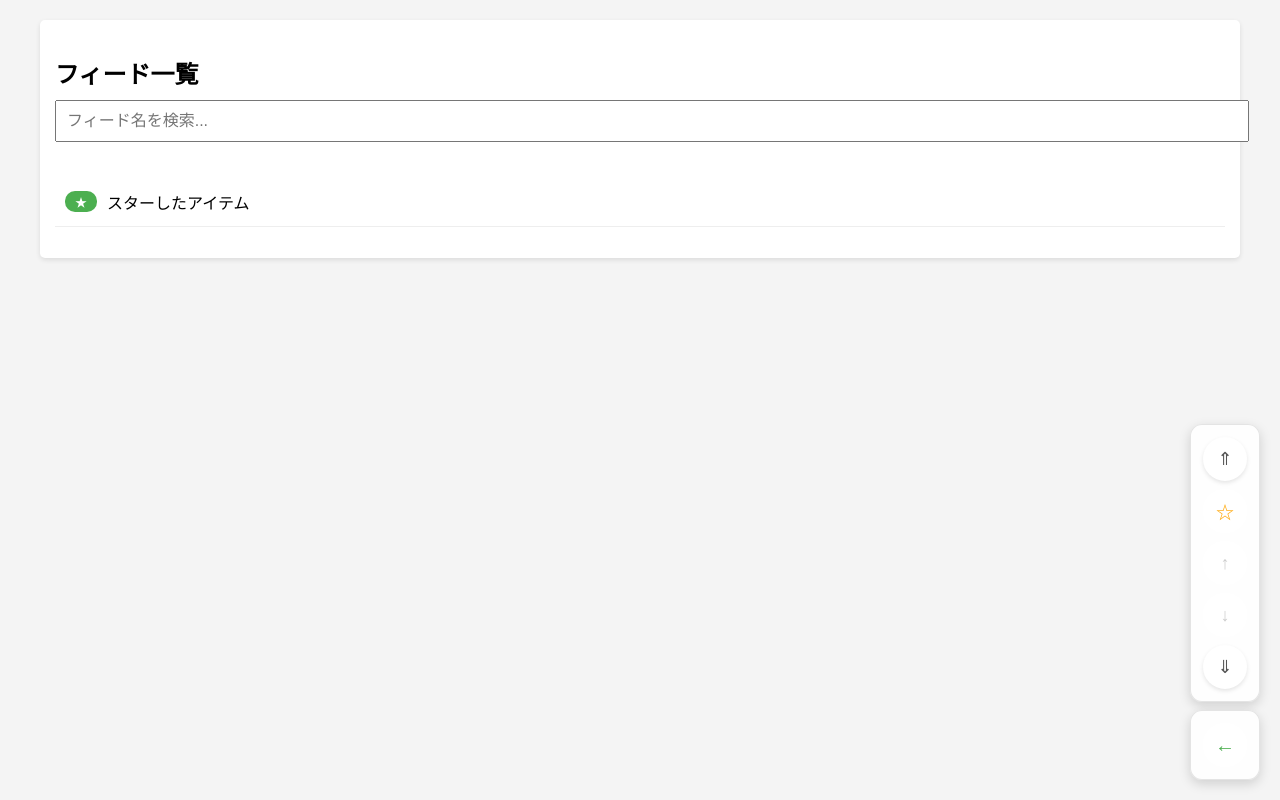
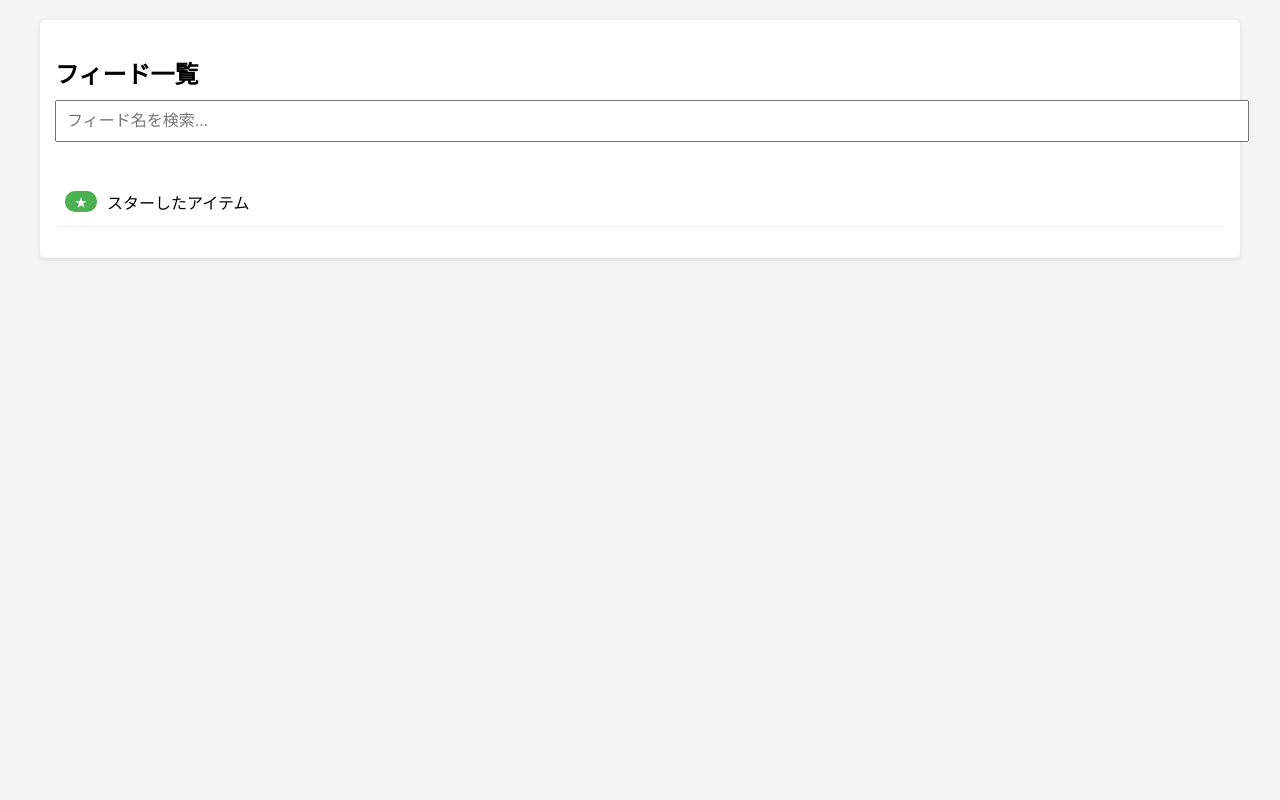
Before and after one commit to buzomo/rss-reader, a Flask app: a page that uses templates/index.html in a window 1280 px wide. Run offline with Flask 3, Linux system fonts and the light colour scheme; data that the repository does not hold is empty; some libraries are stand-ins or nearby versions.

Commit message:
ボタンを隠す

```diff
--- a/templates/index.html
+++ b/templates/index.html
@@ -224,10 +224,57 @@
             display: none;
             /* 初期状態では非表示 */
         }
+
+        /* 画面右端100pxの透明エリア */
+        #rightEdgeArea {
+            position: fixed;
+            top: 0;
+            right: 0;
+            width: 100px;
+            height: 100vh;
+            z-index: 100;
+            pointer-events: auto;
+        }
+
+        /* 上半分（ページアップ） */
+        #rightEdgeArea .page-up {
+            position: absolute;
+            top: 0;
+            right: 0;
+            width: 100px;
+            height: 50vh;
+        }
+
+        /* 下半分（ページダウン） */
+        #rightEdgeArea .page-down {
+            position: absolute;
+            top: 50vh;
+            right: 0;
+            width: 100px;
+            height: 50vh;
+        }
+
+        /* 画面下端50pxの透明エリア */
+        #bottomEdgeArea {
+            position: fixed;
+            bottom: 0;
+            left: 0;
+            width: 100vw;
+            height: 50px;
+            z-index: 100;
+            pointer-events: auto;
+        }
     </style>
 </head>
 
 <body>
+    <div id="rightEdgeArea">
+        <div class="page-up" onclick="scrollPage('up')"></div>
+        <div class="page-down" onclick="scrollPage('down')"></div>
+    </div>
+    <div id="bottomEdgeArea" onclick="backToFeeds()"></div>
+
+
     <div class="container">
         <div id="starredSection" class="section" style="display: none;">
             <h2>スターしたアイテム</h2>
@@ -248,18 +295,7 @@
             <ul class="article-list" id="articleList"></ul>
         </div>
     </div>
-    <div class="navigation-buttons">
-        <div class="button-group">
-            <button id="pageUpBtn" onclick="scrollPage('up')" title="ページ上へ">⇑</button>
-            <button id="starNavBtn" onclick="toggleStarCurrentArticle()" title="お気に入り" disabled>☆</button>
-            <button id="prevArticleBtn" onclick="showPrevArticle()" title="前の記事" disabled>↑</button>
-            <button id="nextArticleBtn" onclick="showNextArticle()" title="次の記事" disabled>↓</button>
-            <button id="pageDownBtn" onclick="scrollPage('down')" title="ページ下へ">⇓</button>
-        </div>
-        <div class="button-group">
-            <button id="backToFeedsBtn" onclick="backToFeeds()" title="フィード一覧に戻る" disabled>←</button>
-        </div>
-    </div>
+
     <input type="file" id="fileInput" accept=".opml,.xml" />
     <script>
         let currentToken = "{{ token }}";
```
